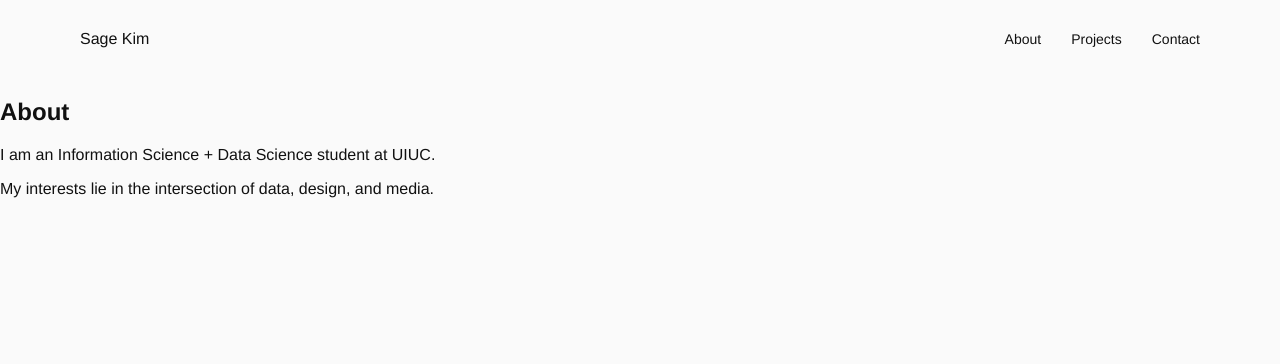
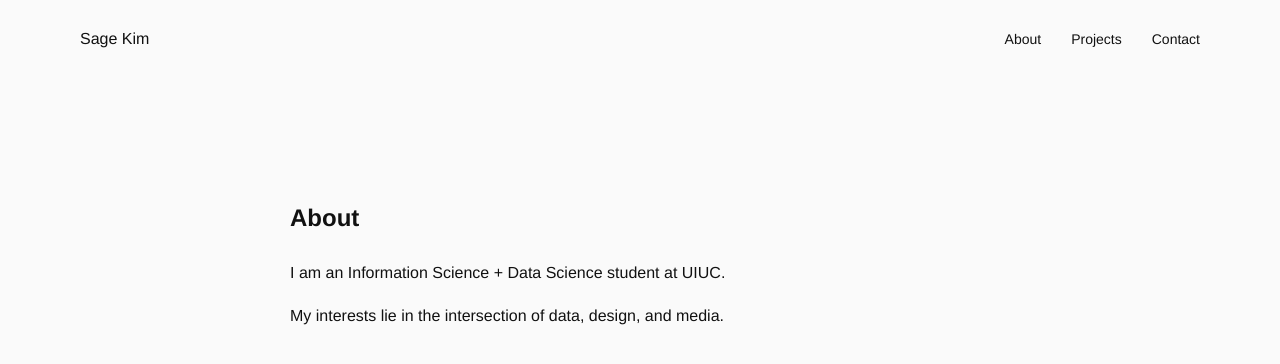
Before and after one commit to sageskim/sage-portfolio, a Next.js app: page /about in a window 1280 px wide. Shown: the top 364 px of the page. Built offline with nearby package versions, Linux system fonts and the light colour scheme.

Commit message:
Add styling for page layout in globals.css

```diff
--- a/app/globals.css
+++ b/app/globals.css
@@ -41,3 +41,9 @@ body {
   color: #555;
   line-height: 1.6;
 }
+
+.page {
+  max-width: 700px;
+  margin: 120px auto;
+  line-height: 1.7;
+}
```
